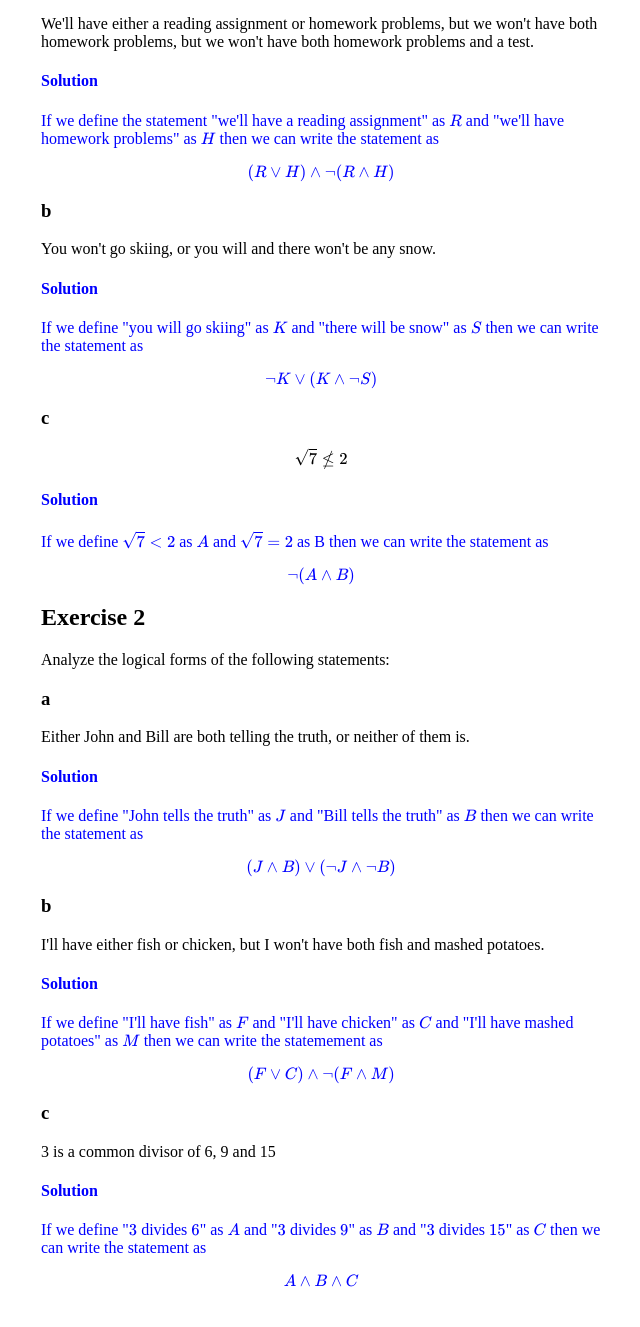
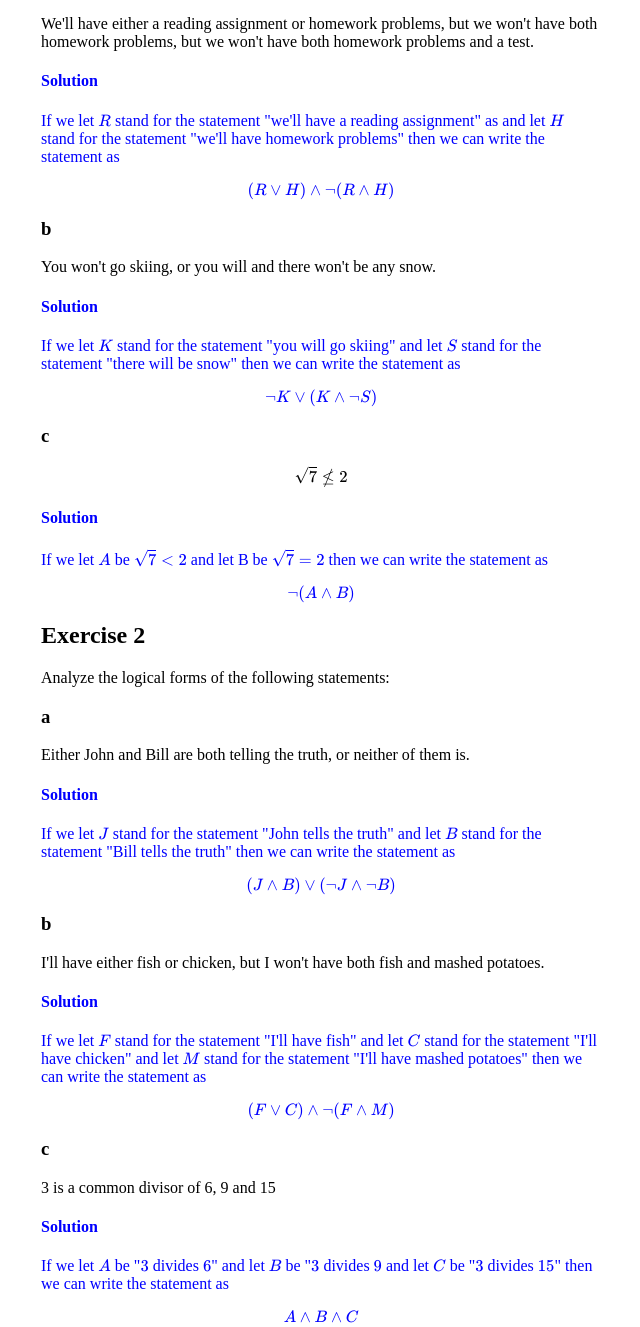
Before and after one commit to Pieter-JanLavaerts/HowToProveItWorkbook, a plain HTML site: page index.html in a window 1280 px wide. Shown: the part 189-1516 px from the top of the page, without its empty margins (319-959 px from the left). Before the commit the page ends 1492 px from the top, so only its background shows below. Drawn offline with nearby package versions, Linux system fonts and the light colour scheme.

Commit message:
Rewrite by stating name of logical variables first and then meaning

```diff
--- a/index.html
+++ b/index.html
@@ -33,9 +33,9 @@
         <a class=solution>
             <h4>Solution</h4>
             <p>
-            If we define the statement "we'll have a reading assignment" as
-            \(R\) and "we'll have homework problems" as \(H\) then we can write
-            the statement as
+            If we let \(R\) stand for the statement "we'll have a reading
+            assignment" as and let \(H\) stand for the statement "we'll have
+            homework problems" then we can write the statement as
             \[(R \lor H) \land \neg (R \land H)\]
             </p>
         </a>
@@ -46,8 +46,9 @@
         <a class=solution>
             <h4>Solution</h4>
             <p>
-            If we define "you will go skiing" as \(K\) and "there will be snow"
-            as \(S\) then we can write the statement as
+            If we let \(K\) stand for the statement "you will go skiing" and
+            let \(S\) stand for the statement "there will be snow" then we can
+            write the statement as
             \[\neg K \lor (K \land \neg S)\]
             </p>
         </a>
@@ -58,7 +59,7 @@
         <a class=solution>
             <h4>Solution</h4>
             <p>
-            If we define \(\sqrt{7} \lt 2\) as \(A\) and \(\sqrt{7} = 2\) as B
+            If we let \(A\) be \(\sqrt{7} \lt 2\) and let B be \(\sqrt{7} = 2\)
             then we can write the statement as
             \[\neg(A \land B)\]
             </p>
@@ -73,8 +74,9 @@
         <a class=solution>
             <h4>Solution</h4>
             <p>
-            If we define "John tells the truth" as \(J\) and "Bill tells the
-            truth" as \(B\) then we can write the statement as
+            If we let \(J\) stand for the statement "John tells the truth" and
+            let \(B\) stand for the statement "Bill tells the truth" then we
+            can write the statement as
             \[(J \land B) \lor (\neg J \land \neg B)\]
             </p>
         </a>
@@ -86,9 +88,10 @@
         <a class=solution>
             <h4>Solution</h4>
             <p>
-            If we define "I'll have fish" as \(F\) and "I'll have chicken" as
-            \(C\) and "I'll have mashed potatoes" as \(M\) then we can write the
-            statemement as
+            If we let \(F\) stand for the statement "I'll have fish" and let
+            \(C\) stand for the statement "I'll have chicken" and let \(M\)
+            stand for the statement "I'll have mashed potatoes" then we can
+            write the statement as
             \[(F \lor C) \land \neg (F \land M)\]
             </p>
         </a>
@@ -97,8 +100,8 @@
         <a class=solution>
             <h4>Solution</h4>
             <p>
-            If we define "\(3\) divides \(6\)" as \(A\) and "\(3\) divides
-            \(9\)" as \(B\) and "\(3\) divides \(15\)" as \(C\) then we can
+            If we let \(A\) be "\(3\) divides \(6\)" and let \(B\) be "\(3\)
+            divides \(9\) and let \(C\) be "\(3\) divides \(15\)" then we can
             write the statement as
             \[A \land B \land C\]
             </p>
```
